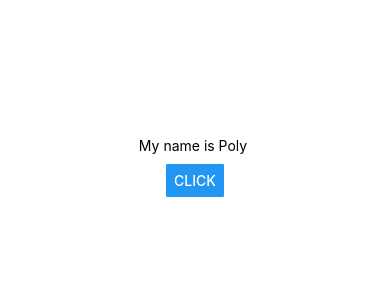
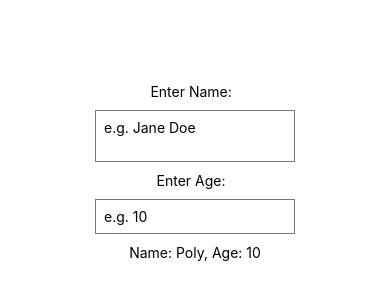
Before and after one commit to SkilletElveti/ReactNativeTutorial, a React Native app: screen / in a window 390 px wide. Shown: the part 250-550 px from the top of the page. Built offline with nearby package versions, Linux system fonts and the light colour scheme.

Commit message:
- Added Text Input

```diff
--- a/App.js
+++ b/App.js
@@ -1,20 +1,35 @@
 import { StatusBar } from 'expo-status-bar';
-import { StyleSheet, Text, View, Button } from 'react-native';
+import { StyleSheet, Text, View, Button, TextInput} from 'react-native';
 import React, { useState} from 'react';
 
 export default function App() {
   const [name,setName] = useState('Poly');
-  const checkForName = () => {
-    if (name === "Poly") {
-      setName('Shubham')
-    } else {
-      setName('Poly')
-    }
+  const [age,setAge] = useState('10')
+  const checkForName = (name) => {
+    setName(name)
+  }
+  const checkForAge = (Age) => {
+    setAge(Age)
   }
   return (
     <View style={styles.container}>
-    <Text>My name is { name } </Text>
-    <View style={styles.body}><Button title='Click' onPress={() => checkForName()}/></View>
+    <Text>Enter Name:  </Text>
+    <TextInput
+        style={styles.input}
+        multiline
+        placeholder='e.g. Jane Doe'
+        onChangeText={(value) => checkForName(value)}
+      />
+    <Text>Enter Age:  </Text>
+    <TextInput
+        style={styles.input}
+        keyboardType = 'numeric'
+        placeholder='e.g. 10'
+        input = 'number'
+        onChangeText={(value) => checkForAge(value)}
+      />
+    <Text>Name: { name }, Age: { age }</Text>
+    {/* <View style={styles.body}><Button title='CLICK' onPress={() => checkForName()}/></View> */}
     <StatusBar style="auto" />
     </View>
   );
@@ -35,8 +50,14 @@
     fontStyle: 'normal'
   },
   body: {
-    margin:10,
-
+    marginTop:15,
     backgroundColor: 'cyan'
+  },
+  input: {
+    borderWidth: 1,
+    borderColor: '#777',
+    padding: 8,
+    margin: 10,
+    width: 200
   }
 });
```
